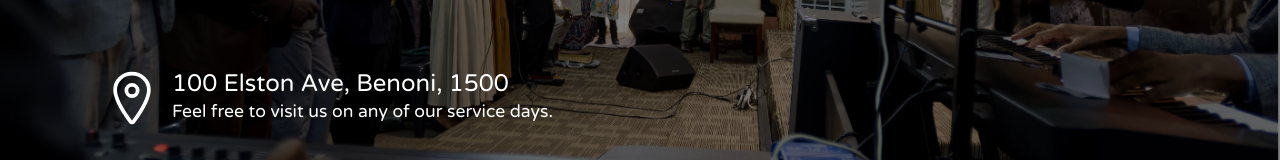
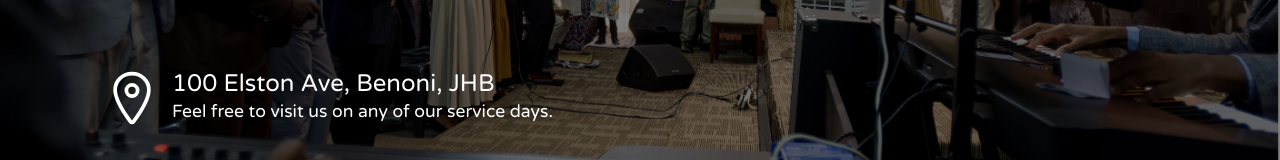
Before and after one commit to DelaneKay/Benoni-City-Tabernacle-Website, a React (Create React App) app: page / in a window 1280 px wide. Shown: the part 447-607 px from the top of the page. Built offline with nearby package versions, Linux system fonts and the light colour scheme; no server answers.

Commit message:
Update carousel address label

```diff
--- a/src/components/pages/homepage/sections/Carousel/CarouselPage.js
+++ b/src/components/pages/homepage/sections/Carousel/CarouselPage.js
@@ -61,7 +61,7 @@ const CarouselPage = () => {
               <div className="address" style={{ display: 'flex', alignItems: 'center' }}>
                 <IoLocationOutline size={60} style={{ marginRight: 10 }} />
                 <div>
-                  <h4 style={{ margin: 0 }}>100 Elston Ave, Benoni, 1500</h4>
+                  <h4 style={{ margin: 0 }}>100 Elston Ave, Benoni, JHB</h4>
                   <p style={{ margin: 0 }}>Feel free to visit us on any of our service days.</p>
                 </div>
               </div>
@@ -93,7 +93,7 @@ const CarouselPage = () => {
               <div className="address" style={{ display: 'flex', alignItems: 'center' }}>
                 <IoLocationOutline size={60} style={{ marginRight: 10 }} />
                 <div>
-                  <h4 style={{ margin: 0 }}>100 Elston Ave, Benoni, 1500</h4>
+                  <h4 style={{ margin: 0 }}>100 Elston Ave, Benoni, JHB</h4>
                   <p style={{ margin: 0 }}>Feel free to visit us on any of our service days.</p>
                 </div>
               </div>
@@ -125,7 +125,7 @@ const CarouselPage = () => {
               <div className="address" style={{ display: 'flex', alignItems: 'center' }}>
                 <IoLocationOutline size={60} style={{ marginRight: 10 }} />
                 <div>
-                  <h4 style={{ margin: 0 }}>100 Elston Ave, Benoni, 1500</h4>
+                  <h4 style={{ margin: 0 }}>100 Elston Ave, Benoni, JHB</h4>
                   <p style={{ margin: 0 }}>Feel free to visit us on any of our service days.</p>
                 </div>
               </div>
```
